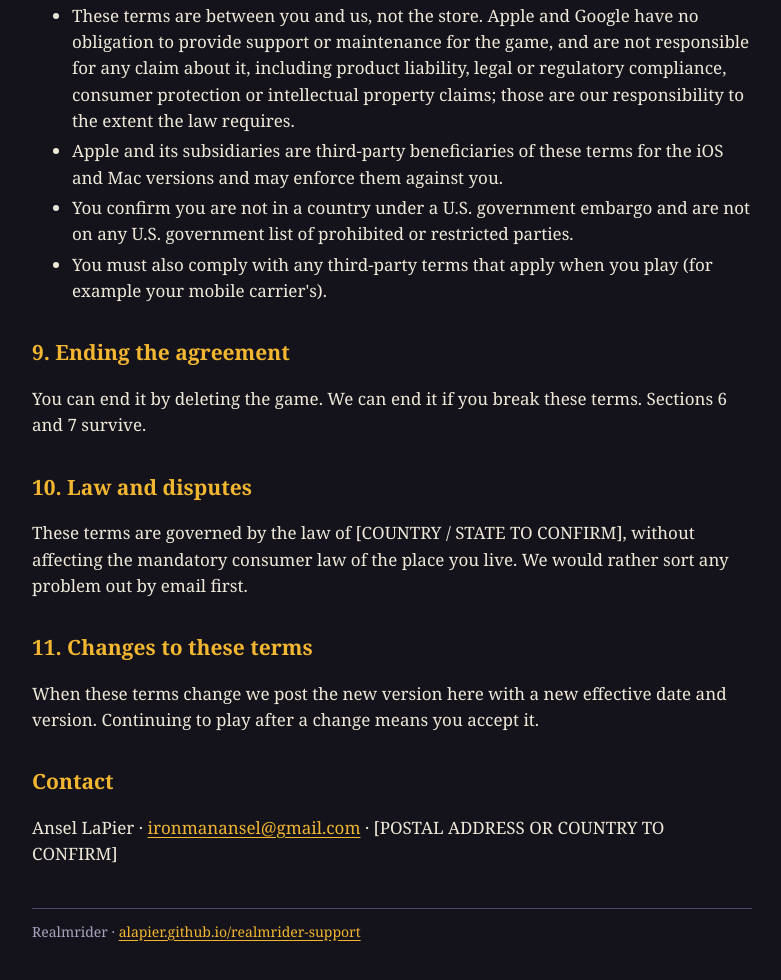
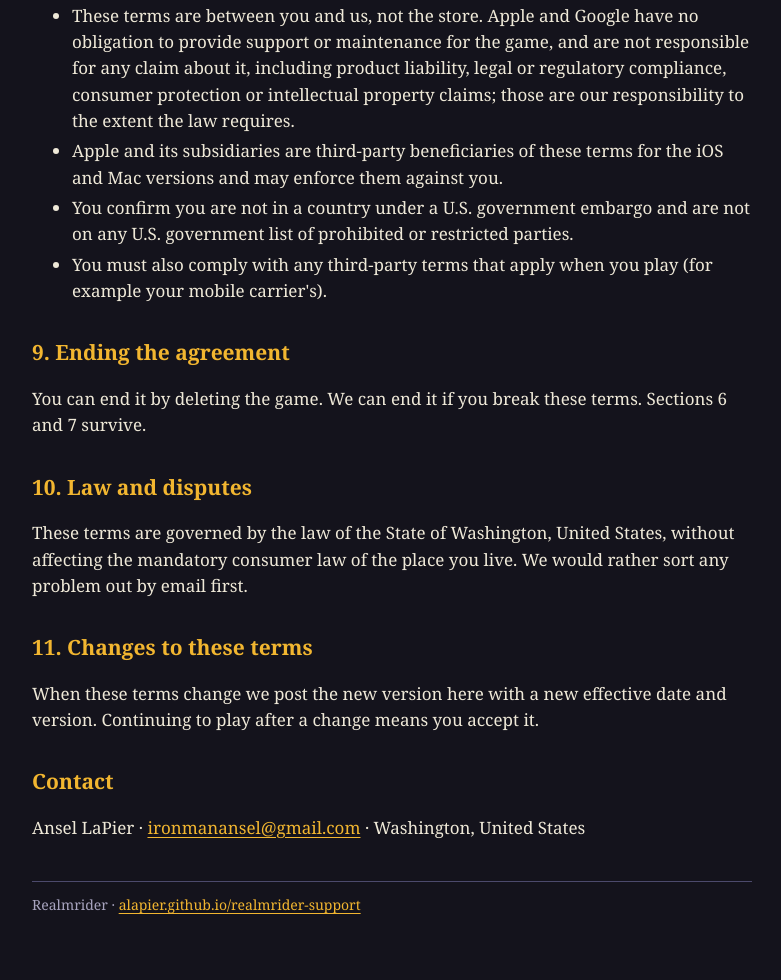
Before and after one commit to alapier/realmrider-support, a plain HTML site: page legal/terms.html in a window 1280 px wide. Shown: the part 1878-2858 px from the top of the page, without its empty margins (248-1029 px from the left). Drawn offline with Linux system fonts and the light colour scheme.

Commit message:
Operator location: Washington, United States
Co-Authored-By: Claude Fable 5.1 <noreply@anthropic.com>

```diff
--- a/legal/terms.html
+++ b/legal/terms.html
@@ -55,11 +55,11 @@
 <h2>9. Ending the agreement</h2>
 <p>You can end it by deleting the game. We can end it if you break these terms. Sections 6 and 7 survive.</p>
 <h2>10. Law and disputes</h2>
-<p>These terms are governed by the law of [COUNTRY / STATE TO CONFIRM], without affecting the mandatory consumer law of the place you live. We would rather sort any problem out by email first.</p>
+<p>These terms are governed by the law of the State of Washington, United States, without affecting the mandatory consumer law of the place you live. We would rather sort any problem out by email first.</p>
 <h2>11. Changes to these terms</h2>
 <p>When these terms change we post the new version here with a new effective date and version. Continuing to play after a change means you accept it.</p>
 <h2>Contact</h2>
-<p>Ansel LaPier · <a href="mailto:ironmanansel@gmail.com">ironmanansel@gmail.com</a> · [POSTAL ADDRESS OR COUNTRY TO CONFIRM]</p>
+<p>Ansel LaPier · <a href="mailto:ironmanansel@gmail.com">ironmanansel@gmail.com</a> · Washington, United States</p>
 <footer>Realmrider · <a href="https://alapier.github.io/realmrider-support/">alapier.github.io/realmrider-support</a></footer>
 </main>
 </body>
```
Also changed, not shown: index.html (+1 -1 lines), legal/privacy.html (+1 -1 lines), 3 other files.
